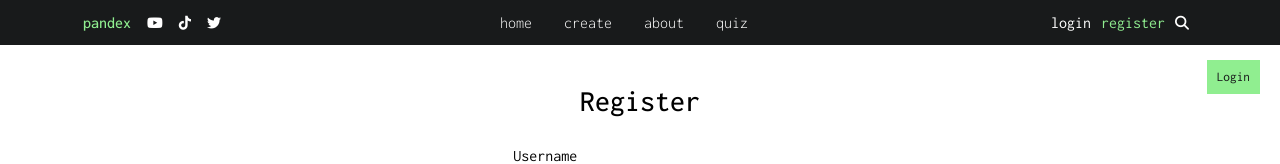
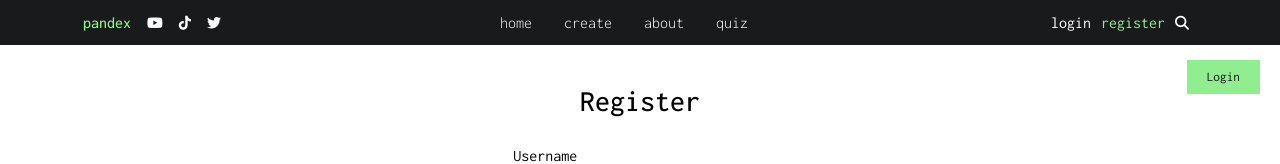
Before and after one commit to k4yp/10ist, a React (Create React App) app in the folder client/: page /create in a window 1280 px wide. Shown: the top 164 px of the page. Built offline with nearby package versions, Linux system fonts and the light colour scheme; the HTML template or start-up script is replaced by a standard one.

Commit message:
updated styling

```diff
--- a/client/public/index.html
+++ b/client/public/index.html
@@ -23,6 +23,9 @@
       .link{
         text-decoration:none;
         color: inherit;
+      }
+      .link:hover{
+        text-decoration: underline;
       }
     </style>
     <!--
--- a/client/src/components/navbar/navbar.css
+++ b/client/src/components/navbar/navbar.css
@@ -55,7 +55,6 @@
 }
 .navListItem:hover{
     color:lightgreen;
-    text-decoration: underline;
 }
 
 .navListLogin{
--- a/client/src/pages/login/Login.jsx
+++ b/client/src/pages/login/Login.jsx
@@ -13,7 +13,7 @@
             <button className="loginButton">Login</button>
         </form>
             <button className="loginRegisterButton">
-              <Link className="link" to="/register">Register</Link>
+              <Link className="link" style={{padding:"10px"}} to="/register">Register</Link>
             </button>
     </div>
   )
--- a/client/src/pages/register/Register.jsx
+++ b/client/src/pages/register/Register.jsx
@@ -15,7 +15,7 @@
             <button className="registerButton">Register</button>
         </form>
             <button className="registerLoginButton">
-              <Link className="link" to="/Login">Login</Link>
+              <Link className="link" style={{padding:"10px"}} to="/Login">Login</Link>
             </button>
     </div>
   )
```
